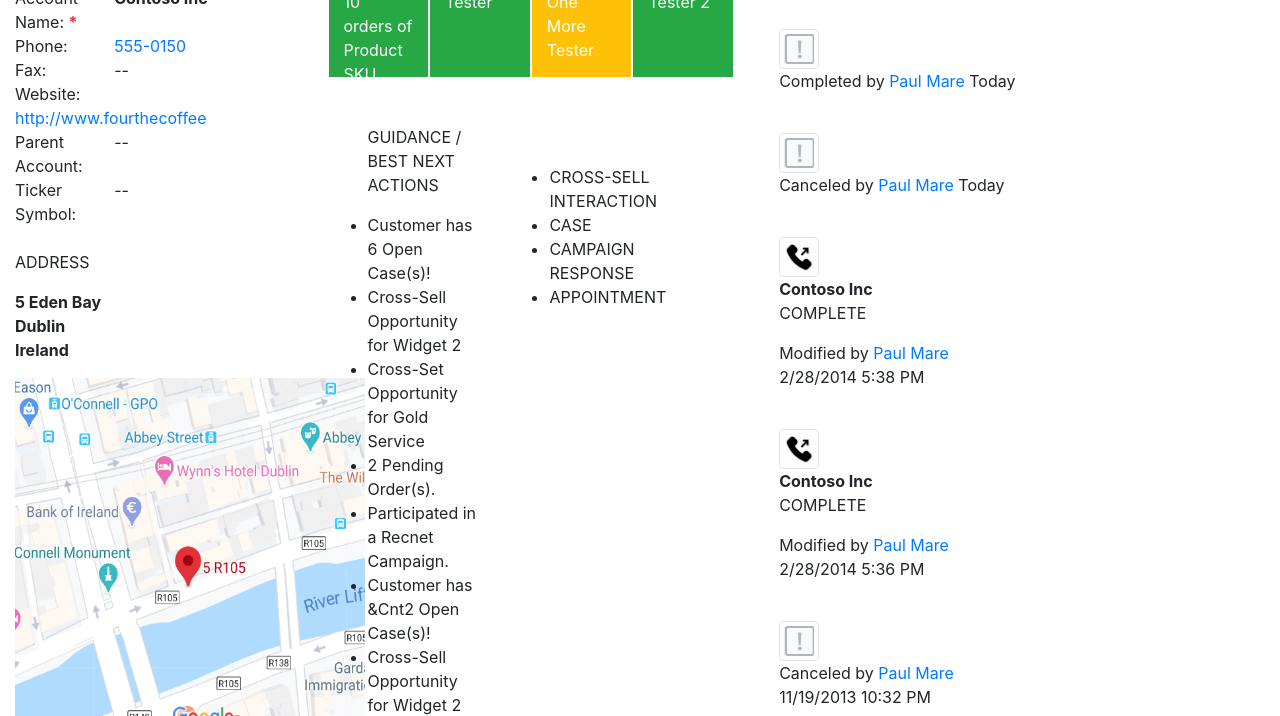
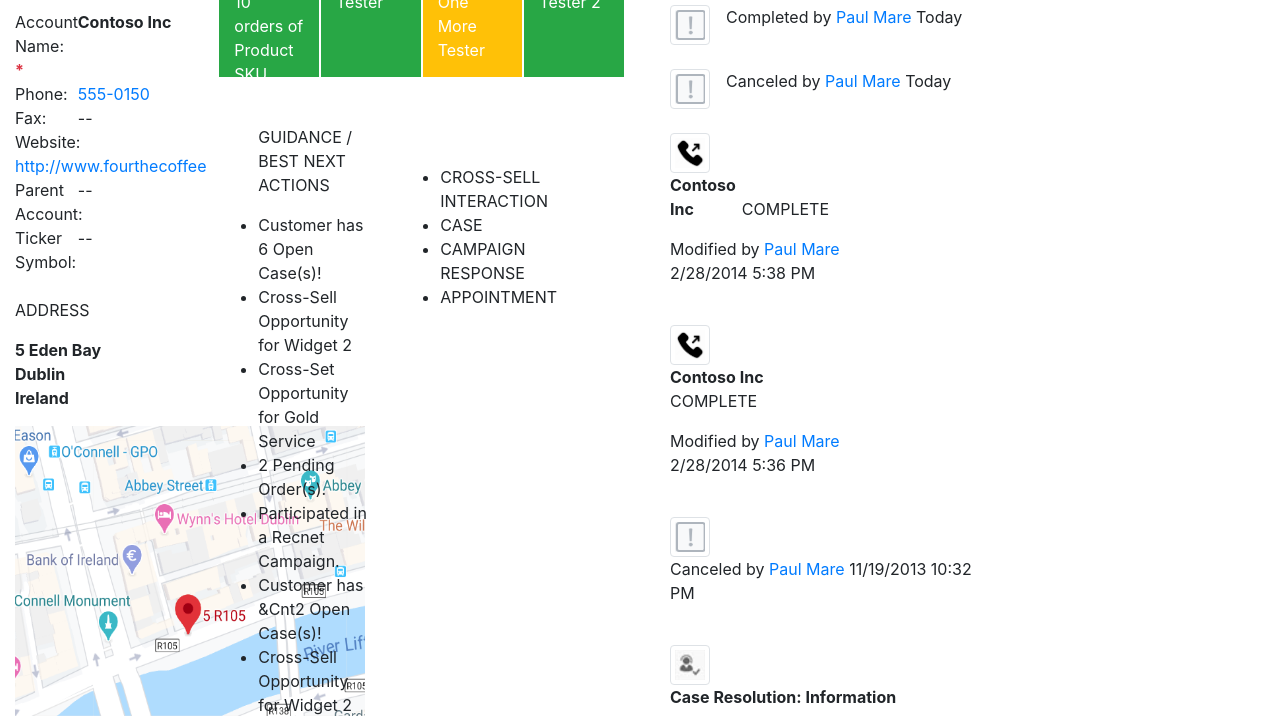
Before and after one commit to Elene26/Project, a website: page index.html in a window 1280 px wide. Shown: the part 251-967 px from the top of the page. Drawn offline with nearby package versions, Linux system fonts and the light colour scheme.

Commit message:
Fix spacing
Fix padding between first and middle column and fixed spacing between words Contoso and COMPLETE

```diff
--- a/index.html
+++ b/index.html
@@ -11,7 +11,7 @@
 
 <body>
     <div class="row row-content">
-        <div class="col-3">
+        <div class="col-2">
             <div class="container mt-3">
                 <div class="col-xs">
                     <div class="row">
@@ -218,25 +218,25 @@
                     </div>
                 </div>
 
-                <div class="row col-7 mt-3">
+                <div class="row col mt-3">
                     <img class="d-flex mr-3 img-thumbnail" src="exclamation.png" style="width: 40px; height: 40px" class="mr-2">
                     <p>Completed by <a href="">Paul Mare</a> Today </p>
                 </div>
                 <br>
-                <div class="row col-7">
+                <div class="row col">
                     <img class="d-flex mr-3 img-thumbnail" src="exclamation.png" style="width: 40px; height: 40px" class="mr-2">
                     <p>Canceled by <a href="">Paul Mare</a> Today </p>
                 </div>
                 <br>
                 <div class="row col-5">
                     <img class="d-flex mr-3 img-thumbnail" src="outbound.png" style="width: 40px; height: 40px" class="mr-2">
-                    <p><strong>Contoso Inc</strong> COMPLETE</p>
+                    <p><strong style="margin-right: 3em;">Contoso Inc</strong>COMPLETE</p>
                     <p>Modified by <a href="">Paul Mare</a> 2/28/2014 5:38 PM</p>
                 </div>
                 <br>
                 <div class="row col-5">
                     <img class="d-flex mr-3 img-thumbnail" src="outbound.png" style="width: 40px; height: 40px" class="mr-2">
-                    <p><strong>Contoso Inc</strong> COMPLETE</p>
+                    <p><strong style="margin-right: 3em;">Contoso Inc</strong> COMPLETE</p>
                     <p>Modified by <a href="">Paul Mare</a> 2/28/2014 5:36 PM</p>
                 </div>
                 <br>
```
